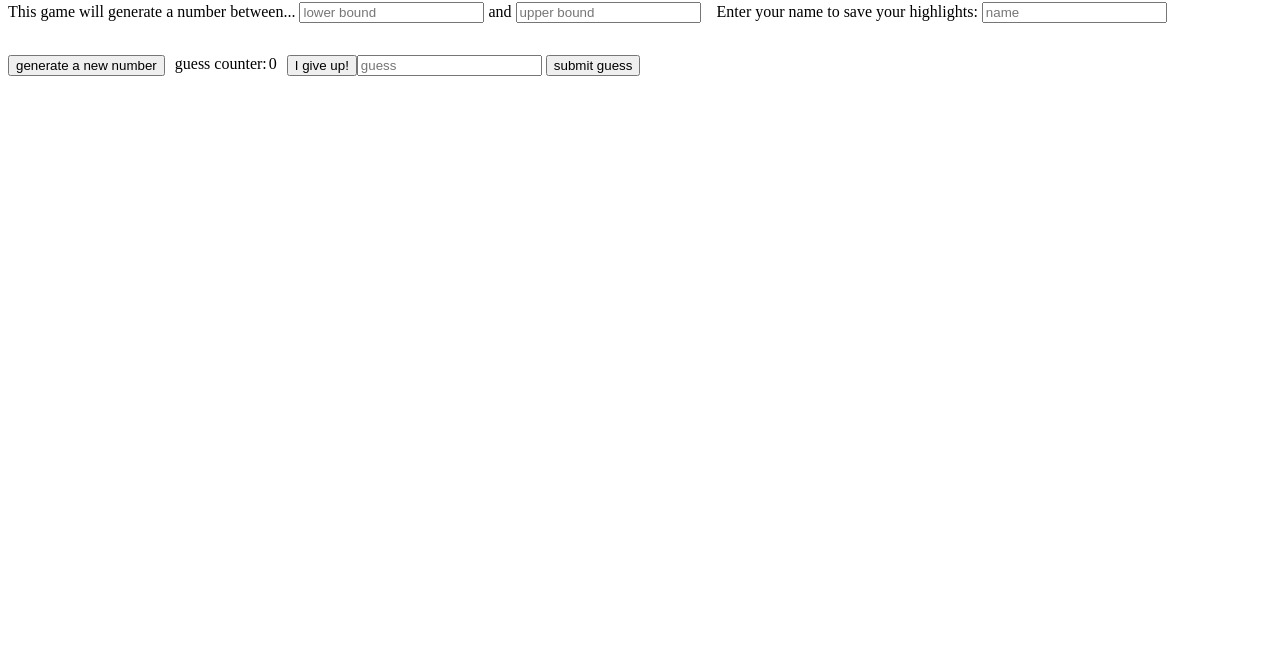
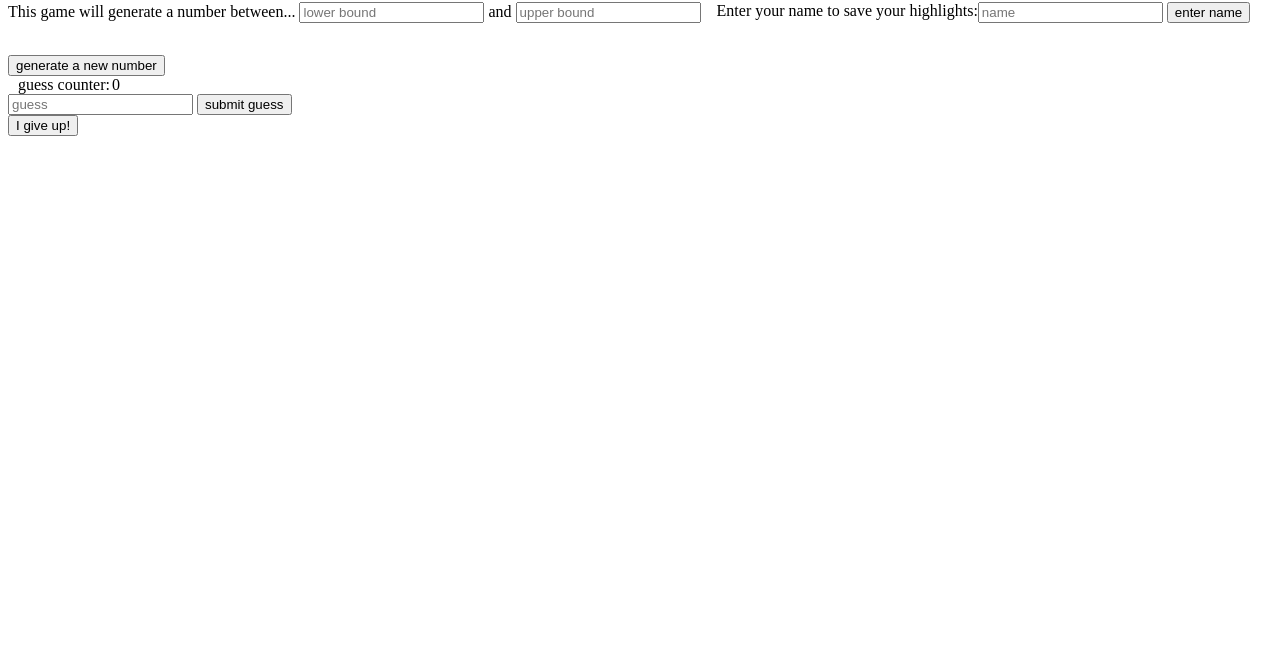
Before and after one commit to awoolfson/guess-the-number, a plain HTML site: page index.html in a window 1280 px wide. Shown: the part 131-800 px from the top of the page. Drawn offline with Linux system fonts and the light colour scheme.

Commit message:
"name elements added"

```diff
--- a/css/style.css
+++ b/css/style.css
@@ -11,7 +11,6 @@ h1 {
     text-align: center;
 
     background-color: rgb(223, 226, 125);
-
 }
 
 #getRangeInputs {
@@ -33,10 +32,11 @@ h1 {
     display: flex;
 }
 
-.game-box {
+.number-box {
     display: flex;
 }
 
 #getNameInput {
     margin-left: 1em;
+    display: flex;
 }
--- a/index.html
+++ b/index.html
@@ -23,29 +23,39 @@
 
         <div id="getNameInput">
             Enter your name to save your highlights:
-            <input type="text" placeholder="name" name="name input" id="name-input">
+            <div class="name-inputs">
+                <input type="text" placeholder="name" name="name input" id="name-input">
+                <button id="name-button">enter name</button>
+            </div>
         </div>
     </div>
 
     <div class="game-box">
-        <div id="generateNumber">
-            <button id="generate-button" onclick="generateNumber()">generate a new number</button>
+
+        <div class="number-box">
+            <div id="generateNumber">
+                <button id="generate-button" onclick="generateNumber()">generate a new number</button>
+            </div>
+            <div id="numberReveal">
+            </div>
         </div>
+
         <div id="guessCounter">
             <div>guess counter:</div>
             <div id="counter"> 0</div>
         </div>
-        <div id="revealNumber">
-            <button id="generate-button" onclick="giveUp()">I give up!</button>
-        </div>
+
         <div id="guessNumber">
             <input type="number" placeholder="guess" name="guess number" id="guess-number-input">
             <button id="guess-number-button" onclick="guess()">submit guess</button>
         </div>
+
+        <div id="revealNumber">
+            <button id="generate-button" onclick="giveUp()">I give up!</button>
+        </div>
         <div id="messages">
         </div>
-        <div id="numberReveal">
-        </div>
+
         <div id="currentNumber">
         </div>
     </div>
```
